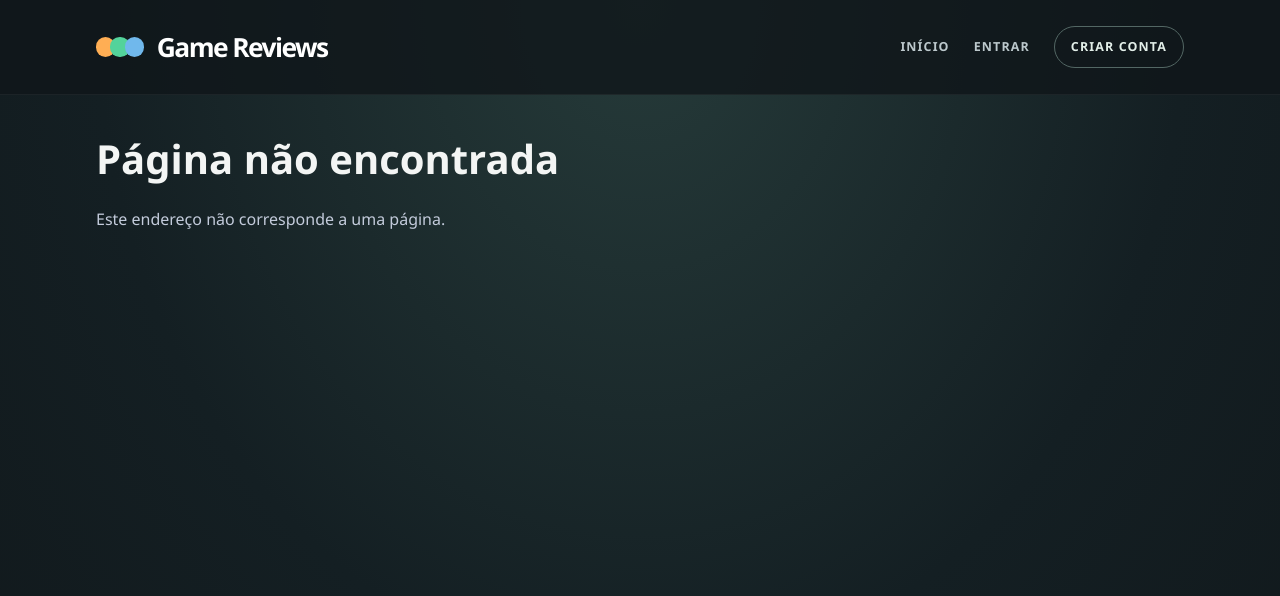
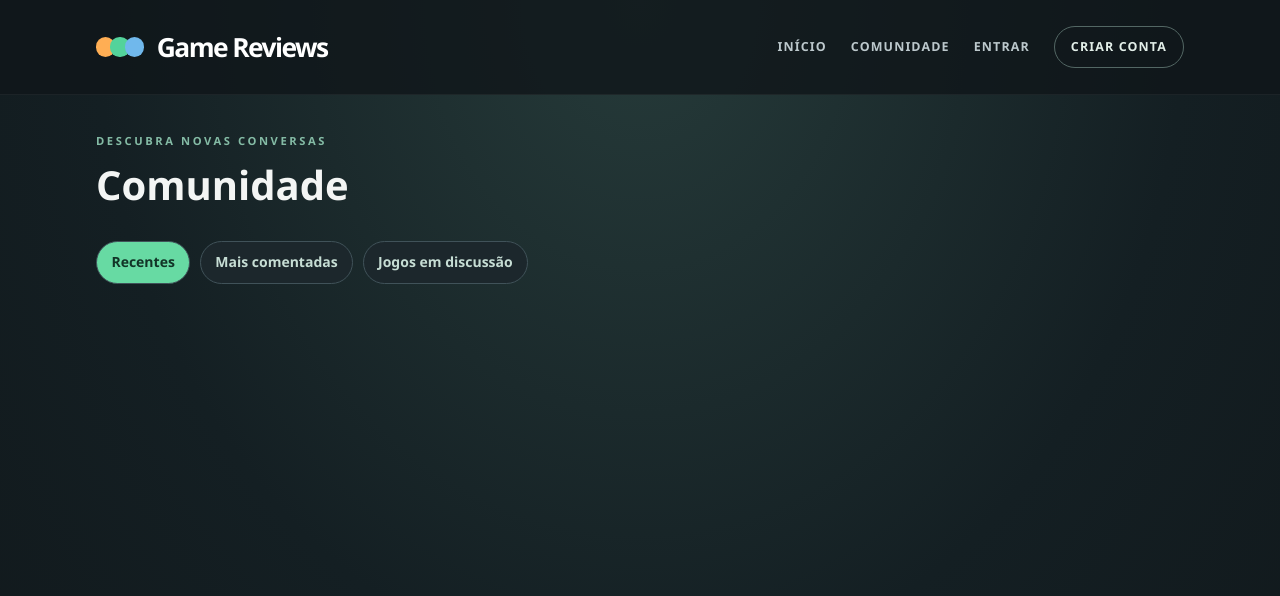
Before and after one commit to LucasMarapodi/letterbox-frontend, a React (Vite) app: page /comunidade in a window 1280 px wide. Shown: the top 596 px of the page. Built offline with nearby package versions, Linux system fonts and the light colour scheme; no server answers.

Commit message:
feat(US-32): conclui navegacao publica da Comunidade

```diff
--- a/src/App.tsx
+++ b/src/App.tsx
@@ -16,6 +16,7 @@ import { encodeRouteId } from './routing/encodeRouteId';
 import { FeedSection } from './components/FeedSection';
 import { NotificationBell } from './components/NotificationBell';
 import type { ApplicationServices } from './services/runtime';
+import { CommunityPage } from './pages/CommunityPage';
 
 export interface AppRoutesProps { authService?: AuthService; adapters?: ApplicationServices; }
 
@@ -30,6 +31,7 @@ function ApplicationRoutes(): ReactElement {
       <div className="header-controls">
       <nav aria-label="Navegação principal">
         <Link to="/">Início</Link>{' '}
+        <Link to="/comunidade">Comunidade</Link>
         {user && <NotificationBell key={user.id} />}
         {!user && <><Link to="/login">Entrar</Link>{' '}<Link className="signup-link" to="/cadastro">Criar conta</Link></>}
       </nav>
@@ -38,7 +40,8 @@ function ApplicationRoutes(): ReactElement {
       </div>
     </header>
     <div ref={contentRef} id="conteudo-principal" role="region" aria-label="Conteúdo principal" tabIndex={-1}><Routes>
-      <Route path="/" element={<HomePage authenticated={Boolean(user)} favorites={user ? <FavoritesSections key={user.id} /> : null} feed={user ? <FeedSection key={user.id} /> : null} />} />
+      <Route path="/" element={<HomePage authenticated={Boolean(user)} favorites={user ? <FavoritesSections key={`favorites-${user.id}`} /> : null} feed={user ? <FeedSection key={`feed-${user.id}`} /> : null} />} />
+      <Route path="/comunidade" element={<CommunityPage />} />
       <Route path="/jogos/:gameId" element={<GameDetailsPage />} />
       <Route path="/reviews/:reviewId" element={<ReviewPage />} />
       <Route path="/perfil/:userId" element={<ProfilePage />} />
--- /dev/null
+++ b/src/pages/CommunityPage.tsx
@@ -0,0 +1,13 @@
+import { useState, type ReactElement } from 'react';
+
+type CommunityView = 'recent' | 'reviews' | 'games';
+export function CommunityPage(): ReactElement {
+  const [view, setView] = useState<CommunityView>('recent');
+  return <main className="community-page"><span className="eyebrow">DESCUBRA NOVAS CONVERSAS</span><h1>Comunidade</h1>
+    <nav className="community-navigation" aria-label="Seções da comunidade">
+      <button type="button" aria-pressed={view === 'recent'} onClick={() => setView('recent')}>Recentes</button>
+      <button type="button" aria-pressed={view === 'reviews'} onClick={() => setView('reviews')}>Mais comentadas</button>
+      <button type="button" aria-pressed={view === 'games'} onClick={() => setView('games')}>Jogos em discussão</button>
+    </nav>
+  </main>;
+}
--- a/src/styles.css
+++ b/src/styles.css
@@ -7,6 +7,9 @@
 }
 * { box-sizing: border-box; }
 body { margin: 0; }
+.community-navigation { margin: 1.5rem 0 2rem; gap: 0.6rem; }
+.community-navigation button { background: #1c272c; color: #c6ddd4; }
+.community-navigation button[aria-pressed="true"] { background: #67daa3; color: #123427; }
 main, .header-controls, .session-menu, .session-user, .profile-overview > div, .favorites-sections > section, .connections-sections > section { min-width: 0; }
 .header-controls { flex-wrap: wrap; }
 .session-menu { max-width: 100%; }
```
Also changed, not shown: 1 other file (tests, documents, lock files or other folders).
